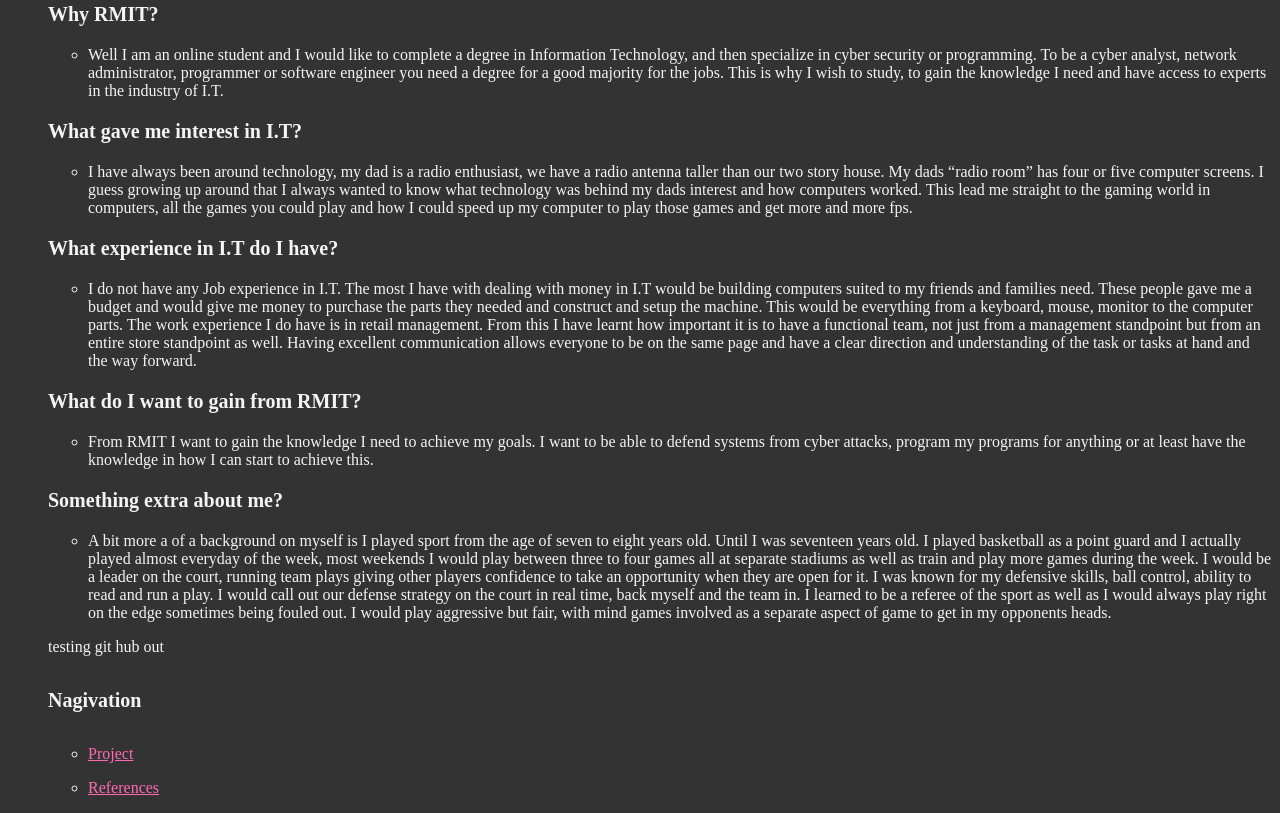
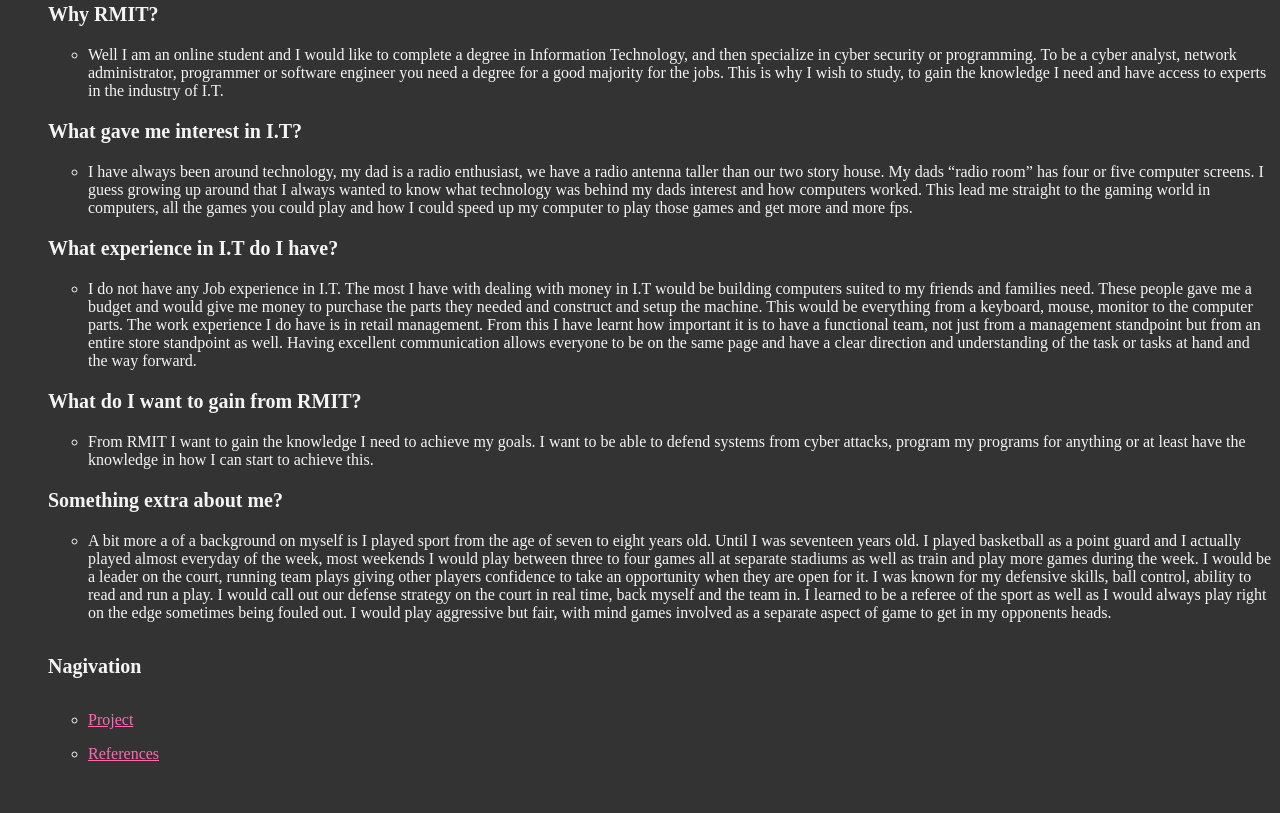
Before and after one commit to Matee52/Assignment1, a plain HTML site: page index.html in a window 1280 px wide. Shown: the part 436-1249 px from the top of the page. After the commit the page ends 1215 px from the top, so only its background shows below. Drawn offline with Linux system fonts and the light colour scheme.

Commit message:
taking out testing

```diff
--- a/index.html
+++ b/index.html
@@ -62,7 +62,7 @@
            I would play aggressive but fair, with mind games involved as a separate aspect of game to get in my opponents heads. </ul></p>
 
 
-           <p> testing git hub out</p>
+
 
 
 
```
